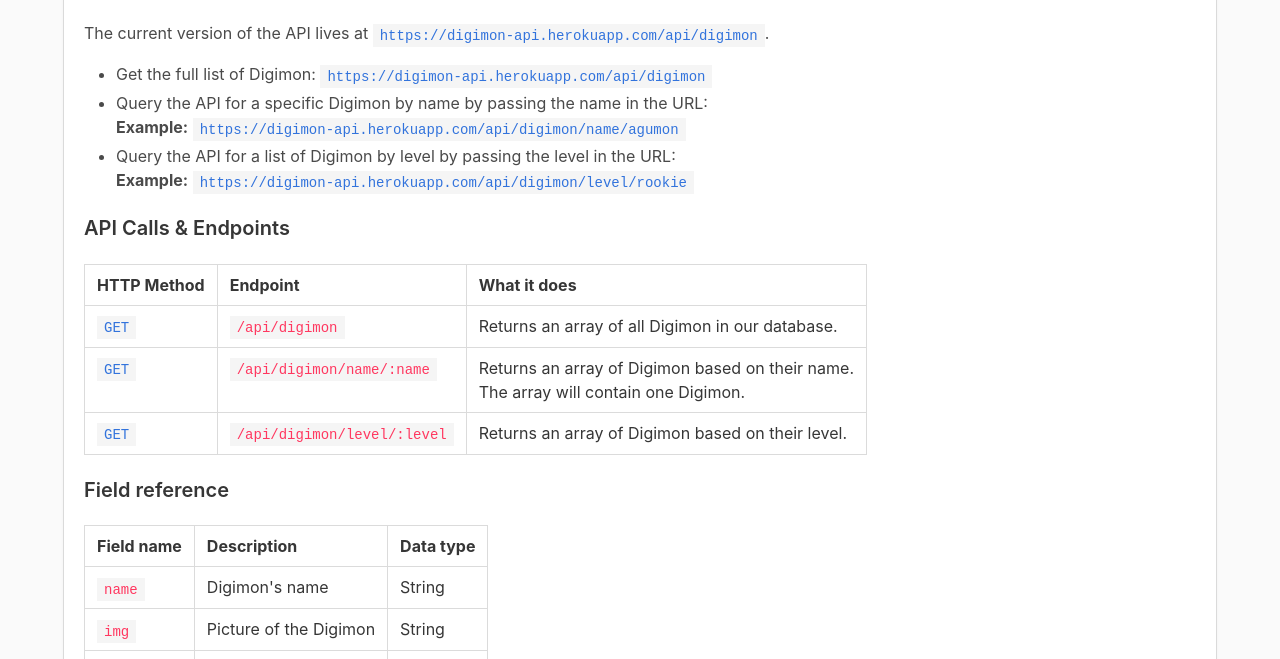
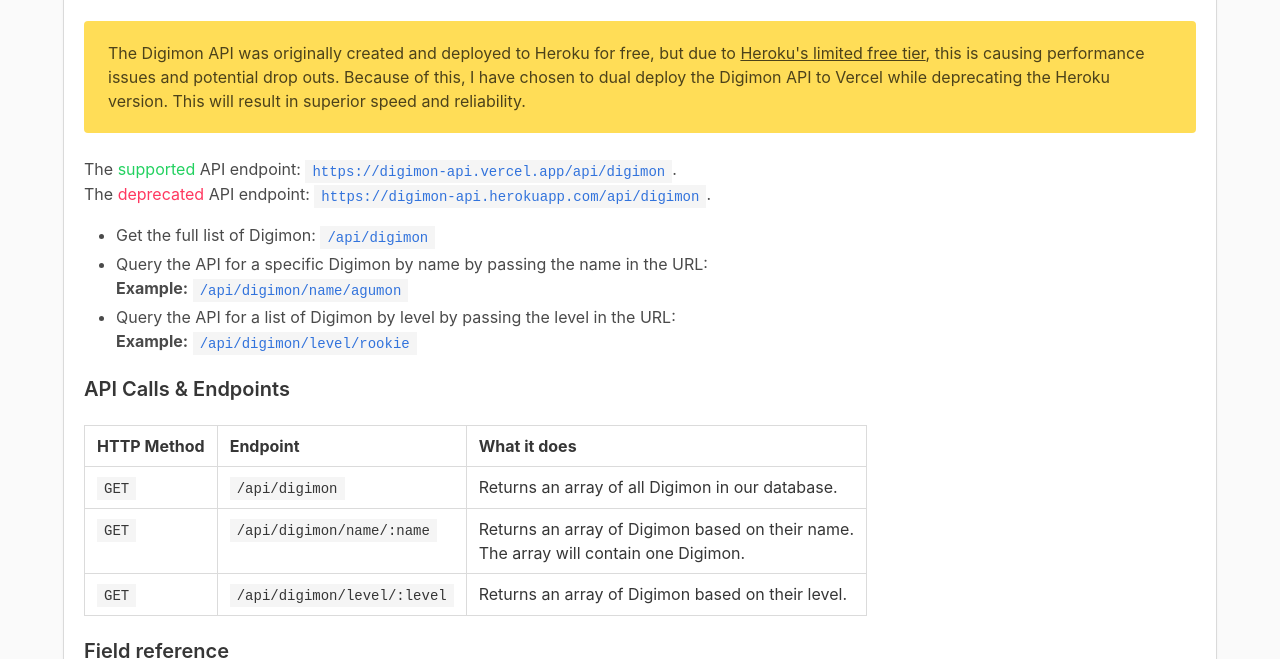
Before and after one commit to heyshadowsmith/digimon-api, a website: page public/index.html in a window 1280 px wide. Shown: the part 136-795 px from the top of the page. Drawn offline with nearby package versions, Linux system fonts and the light colour scheme.

Commit message:
Add deprecated warning

```diff
--- a/public/index.html
+++ b/public/index.html
@@ -21,12 +21,16 @@
                 <div class="content__wrapper">
                     <h1 class="title">Digimon API <a href="playground.html" class="button is-link is-pulled-right">Go to API Playground</a></h1>
                     <h2 class="subtitle">A simple API project by <a href="https://shadowsmith.com" target="_blank">Shadow Smith</a>.</h2>
-                    <p>The current version of the API lives at <code><a href="/api/digimon">https://digimon-api.herokuapp.com/api/digimon</a></code>.</p>
+                    <div class="notification is-warning">
+                        <p>The Digimon API was originally created and deployed to Heroku for free, but due to <a href="https://devcenter.heroku.com/articles/free-dyno-hours" target="_blank">Heroku's limited free tier</a>, this is causing performance issues and potential drop outs. Because of this, I have chosen to dual deploy the Digimon API to Vercel while deprecating the Heroku version. This will result in superior speed and reliability.</p>
+                    </div>
+                    <p>The <span class="has-text-success">supported</span> API endpoint: <code><a href="https://digimon-api.vercel.app/api/digimon">https://digimon-api.vercel.app/api/digimon</a></code>.</p>
+                    <p>The <span class="has-text-danger">deprecated</span> API endpoint: <code><a href="https://digimon-api.herokuapp.com/api/digimon">https://digimon-api.herokuapp.com/api/digimon</a></code>.</p>
                     <div class="content">
                         <ul>
-                            <li>Get the full list of Digimon: <code><a href="/api/digimon">https://digimon-api.herokuapp.com/api/digimon</a></code></li>
-                            <li>Query the API for a specific Digimon by name by passing the name in the URL: <br><b>Example:</b> <code><a href="/api/digimon/name/agumon">https://digimon-api.herokuapp.com/api/digimon/name/agumon</a></code></li>
-                            <li>Query the API for a list of Digimon by level by passing the level in the URL: <br><b>Example:</b> <code><a href="/api/digimon/level/rookie">https://digimon-api.herokuapp.com/api/digimon/level/rookie</a></code></li>
+                            <li>Get the full list of Digimon: <code><a href="/api/digimon">/api/digimon</a></code></li>
+                            <li>Query the API for a specific Digimon by name by passing the name in the URL: <br><b>Example:</b> <code><a href="/api/digimon/name/agumon">/api/digimon/name/agumon</a></code></li>
+                            <li>Query the API for a list of Digimon by level by passing the level in the URL: <br><b>Example:</b> <code><a href="/api/digimon/level/rookie">/api/digimon/level/rookie</a></code></li>
                         </ul>
                     </div>
                     <h2 class="title is-5">API Calls & Endpoints</h2>
@@ -40,18 +44,18 @@
                         </thead>
                         <tbody>
                             <tr>
-                                <td><code class="has-text-link">GET</code></td>
-                                <td><code>/api/digimon</code></td>
+                                <td><code class="has-text-dark">GET</code></td>
+                                <td><code class="has-text-dark">/api/digimon</code></td>
                                 <td>Returns an array of all Digimon in our database.</td>
                             </tr>
                             <tr>
-                                <td><code class="has-text-link">GET</code></td>
-                                <td><code>/api/digimon/name/:name</code></td>
+                                <td><code class="has-text-dark">GET</code></td>
+                                <td><code class="has-text-dark">/api/digimon/name/:name</code></td>
                                 <td>Returns an array of Digimon based on their name. <br>The array will contain one Digimon.</td>
                             </tr>
                             <tr>
-                                <td><code class="has-text-link">GET</code></td>
-                                <td><code>/api/digimon/level/:level</code></td>
+                                <td><code class="has-text-dark">GET</code></td>
+                                <td><code class="has-text-dark">/api/digimon/level/:level</code></td>
                                 <td>Returns an array of Digimon based on their level.</td>
                             </tr>
                         </tbody>
@@ -68,17 +72,17 @@
                         </thead>
                         <tbody>
                             <tr>
-                                <td><code>name</code></td>
+                                <td><code class="has-text-dark">name</code></td>
                                 <td>Digimon's name</td>
                                 <td>String</td>
                             </tr>
                             <tr>
-                                <td><code>img</code></td>
+                                <td><code class="has-text-dark">img</code></td>
                                 <td>Picture of the Digimon</td>
                                 <td>String</td>
                             </tr>
                             <tr>
-                                <td><code>level</code></td>
+                                <td><code class="has-text-dark">level</code></td>
                                 <td>Digimon's level</td>
                                 <td>String</td>
                             </tr>
```
